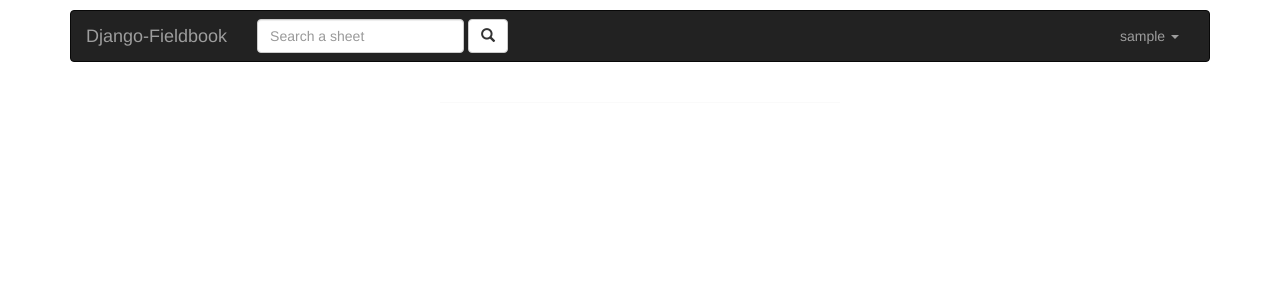
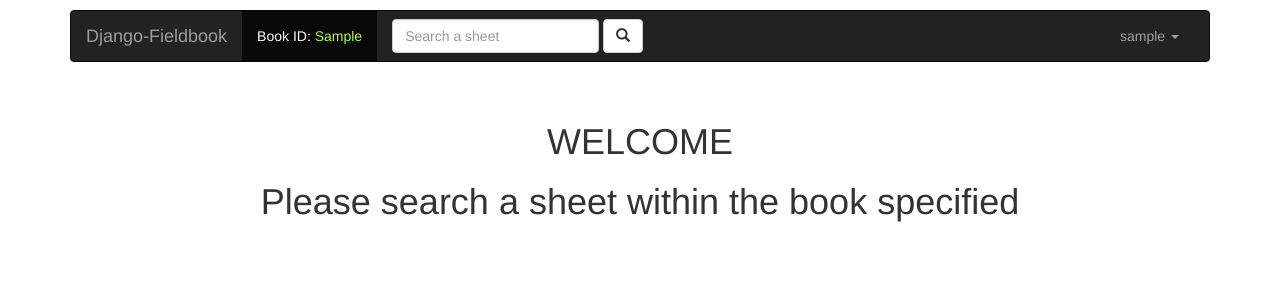
Before and after one commit to bsab/django-fieldbook, a Django app: page / in a window 1280 px wide. Shown: the top 300 px of the page. Run offline with Django 3.2, Linux system fonts and the light colour scheme; a user stored in the database is signed in; tables that the repository leaves empty hold one stand-in row (values such as "Sample post"); some libraries are stand-ins or nearby versions.

Commit message:
fix bootstratp navbar

```diff
--- a/example/templates/base.html
+++ b/example/templates/base.html
@@ -16,14 +16,21 @@
         <div class="container-fluid">
             <!-- Brand and toggle get grouped for better mobile display -->
             <div class="navbar-header">
-                <a class="navbar-brand" href="#">Django-Fieldbook</a>
+                <a class="navbar-brand" href="{% url 'index' %}">Django-Fieldbook</a>
             </div>
             <!-- Collect the nav links, forms, and other content for toggling -->
             <div class="collapse navbar-collapse" id="bs-example-navbar-collapse-1">
 
+                <ul class="nav navbar-nav">
+                    <li class="active"><a href="#">Book ID: <span style="color:greenyellow"> {{ book_id }}</span></a></li>
+                </ul>
                 <form id="sheet" action="/sheet-list/" method="get" class="navbar-form navbar-left" role="search">
                     <div class="form-group">
-                        <input type="text" class="form-control" placeholder="Search a sheet" name="book_name" value="{{ book_name }}">
+                        {%  if sheet_name %}
+                            <input type="text" class="form-control" placeholder="Search a sheet" name="sheet_name" value="{{ sheet_name }}">
+                        {% else %}
+                            <input type="text" class="form-control" placeholder="Search a sheet" name="sheet_name">
+                        {% endif %}
                     </div>
                     <button type="submit" class="btn btn-default"><span class="glyphicon glyphicon-search"></span></button>
                 </form>
@@ -59,8 +66,8 @@
     $( "#sheet" ).submit(function( event ) {
         event.preventDefault();
 
-        var input = $("#sheet :input[name='book_name']").val();
-        var url_mask = "{% url 'sheet_list' book_name=12345 %}".replace(/12345/, input);
+        var input = $("#sheet :input[name='sheet_name']").val();
+        var url_mask = "{% url 'sheet_list' sheet_name=12345 %}".replace(/12345/, input);
         location.href = url_mask;
 
     });
--- a/example/templates/index.html
+++ b/example/templates/index.html
@@ -8,6 +8,11 @@
             <h1>ERRORE</h1>
             <h1>{{ message_error }} </h1>
         </div>
+    {% elif message %}
+        <div style="text-align:center">
+            <h1>WELCOME</h1>
+            <h1>{{ message }} </h1>
+        </div>
     {% else %}
         {%  if page_obj %}
             {%  include 'sheet.html' %}
--- a/example/templates/sheet.html
+++ b/example/templates/sheet.html
@@ -14,7 +14,7 @@
                 {% for column_name, item in row.items %}
                     <td>
                         {% if forloop.first %}
-                            <a href="{% url 'sheet_entry' record_id=forloop.parentloop.counter book_name=book_name %}">{{ item }}</a>
+                            <a href="{% url 'sheet_entry' record_id=forloop.parentloop.counter sheet_name=sheet_name %}">{{ item }}</a>
                         {% else %}
                             {{ item }}
                         {% endif %}
@@ -29,13 +29,13 @@
         {{  page_obj }}
         <span class="page-links">
                 {% if page_obj.has_previous %}
-                    <a href="{% url 'sheet_list' book_name=book_name %}?p={{ page_obj.previous_page_number }}">previous</a>
+                    <a href="{% url 'sheet_list' sheet_name=sheet_name %}?p={{ page_obj.previous_page_number }}">previous</a>
                 {% endif %}
             <span class="page-current">
                     Page {{ page_obj.number }} of {{ page_obj.paginator.num_pages }}.
                 </span>
             {% if page_obj.has_next %}
-                <a href="{% url 'sheet_list' book_name=book_name %}?p={{ page_obj.next_page_number }}">next</a>
+                <a href="{% url 'sheet_list' sheet_name=sheet_name %}?p={{ page_obj.next_page_number }}">next</a>
             {% endif %}
             </span>
     </div>
--- a/example/urls.py
+++ b/example/urls.py
@@ -18,19 +18,19 @@ from django.views import generic
 from django.contrib.auth import views as auth_views
 from django.contrib.auth.decorators import login_required
 
-from views import SheetListView, SheetEntryView
+from views import IndexView, SheetListView, SheetEntryView
 
 urlpatterns = [
-    url('^$', login_required(generic.TemplateView.as_view(template_name="index.html")), name="index"),
     url(r'^accounts/login/$', auth_views.login, {'template_name': 'login.html'}, name='login'),
     url(r'^accounts/logout/$', auth_views.logout, {'template_name': 'logged_out.html'}, name='logout'),
 
     url(r'^fieldbook/', include('fieldbook.urls')),
 
+    url('^$', IndexView.as_view(), name="index"),
     # list sheets
-    url(r'^sheet-list/book_name=(?P<book_name>[-\w]+)/$', SheetListView.as_view(), name='sheet_list'),
+    url(r'^sheet-list/sheet_name=(?P<sheet_name>[-\w]+)/$', SheetListView.as_view(), name='sheet_list'),
     # single sheet by id
-    url(r'^sheet-entry-(?P<record_id>\w+)/book_name=(?P<book_name>[-\w]+)/$', SheetEntryView.as_view(),
+    url(r'^sheet-entry-(?P<record_id>\w+)/sheet_name=(?P<sheet_name>[-\w]+)/$', SheetEntryView.as_view(),
         name='sheet_entry'),
 
 ]
--- a/example/views.py
+++ b/example/views.py
@@ -7,7 +7,20 @@ from django.core.paginator import Paginator
 from django.utils.decorators import method_decorator
 from django.views.generic import TemplateView
 
-from fieldbook.views.sheet import FieldbookException, FieldbookSheetListView, FieldbookSheetEntryView
+from fieldbook.views.sheet import FieldbookSheetIndexView, FieldbookSheetListView, FieldbookSheetEntryView
+
+
+class IndexView(FieldbookSheetIndexView, TemplateView):
+    template_name = "index.html"
+
+    def get_context_data(self, **kwargs):
+        context = super(IndexView, self).get_context_data(**kwargs)
+        return context
+
+    @method_decorator(login_required)
+    def dispatch(self, request, *args, **kwargs):
+        return super(IndexView, self).dispatch(request, *args, **kwargs)
+
 
 #Returns the list of sheet names on the book.
 class SheetListView(FieldbookSheetListView):
--- a/fieldbook/views/sheet.py
+++ b/fieldbook/views/sheet.py
@@ -48,13 +48,13 @@ class JSONResponseMixin(object):
 class FieldBookSheetMixin(ContextMixin):
     """Mixing for fieldbook sheets views.
 
-        :keyword book_name: A string with the sheet from the book, ex 'assignments'
+        :keyword sheet_name: A string with the sheet from the book, ex 'assignments'
         :keyword record_id: Row number to retrieve, if not positive real no row assumed, ex 1
         :keyword list_include: List of fields to include
         :keyword list_exclude: List of fields to exclude
     """
     record_id = None
-    book_name = None
+    sheet_name = None
     ordering = None
     list_include = None
     list_exclude = None
@@ -62,24 +62,28 @@ class FieldBookSheetMixin(ContextMixin):
     def get_context_data(self, **kwargs):
         """Update view context"""
 
-        if 'book_name' in self.kwargs:
-            self.book_name = self.kwargs['book_name']
-        print 'book_name', self.book_name
+        if 'sheet_name' in self.kwargs:
+            self.sheet_name = self.kwargs['sheet_name']
+        print 'sheet_name', self.sheet_name
 
         if 'record_id' in self.kwargs:
             self.record_id = self.kwargs['record_id']
         print 'record_id', self.record_id
 
         context = super(FieldBookSheetMixin, self).get_context_data(**kwargs)
+
+        userprofile = self.get_fieldbook_user()
         context.update({
+            'book_id': userprofile.fieldbook_book,
             'record_id': self.record_id,
-            'book_name': self.book_name,
+            'sheet_name': self.sheet_name,
             'list_include': self.list_include,
             'list_exclude': self.list_exclude
         })
         return context
 
     def get_client(self):
+        print "get_client"
         """Get Fieldbook client."""
 
         userprofile = self.get_fieldbook_user()
@@ -129,6 +133,20 @@ class FieldBookSheetMixin(ContextMixin):
         return up;
 
 
+class FieldbookSheetIndexView(FieldBookSheetMixin, TemplateView):
+    """View suitable to work with Fieldbook Sheet List.
+       Returns the list of sheet names on the book.
+
+       The view responsive for handling GET/POST requests from the browser
+       and AJAX from the datatable.
+    """
+    def get_context_data(self, **kwargs):
+        context = super(FieldbookSheetIndexView, self).get_context_data(**kwargs)
+        context['message'] ='Please search a sheet within the book specified'
+        return context
+
+
+
 class FieldbookSheetListView(FieldBookSheetMixin, TemplateView):
     """View suitable to work with Fieldbook Sheet List.
        Returns the list of sheet names on the book.
@@ -136,20 +154,22 @@ class FieldbookSheetListView(FieldBookSheetMixin, TemplateView):
        The view responsive for handling GET/POST requests from the browser
        and AJAX from the datatable.
     """
-    list_sheets=None
+    list_sheets = None
 
     def get_context_data(self, **kwargs):
+        context = super(FieldbookSheetListView, self).get_context_data(**kwargs)
         self.list_sheets = self.get_sheets();
 
-        context = super(FieldbookSheetListView, self).get_context_data(**kwargs)
         context.update({
             'list_sheets': self.list_sheets,
         })
         return context
 
     def get_sheets(self):
+        """Returns a list of sheets within the book specified at instantiation."""
         fb = self.get_client()
-        rows = fb.get_all_rows(self.book_name)
+        rows = fb.get_all_rows(self.sheet_name)
+        print rows
         if not rows:
             return []
         return rows
@@ -179,10 +199,11 @@ class FieldbookSheetEntryView(FieldBookSheetMixin, TemplateView):
         return context
 
     def get_sheet_entry(self):
+        """Returns an array of records from a particular sheet. """
         fb = self.get_client()
-        print "self.book_name-->", self.book_name
+        print "self.sheet_name-->", self.sheet_name
         print "self.record_id-->", self.record_id
-        item = fb.get_row(self.book_name,
+        item = fb.get_row(self.sheet_name,
                           self.record_id,
                           self.list_include,
                           self.list_exclude)
```
Also changed, not shown: example/templates/register.html (+29 -5 lines).
